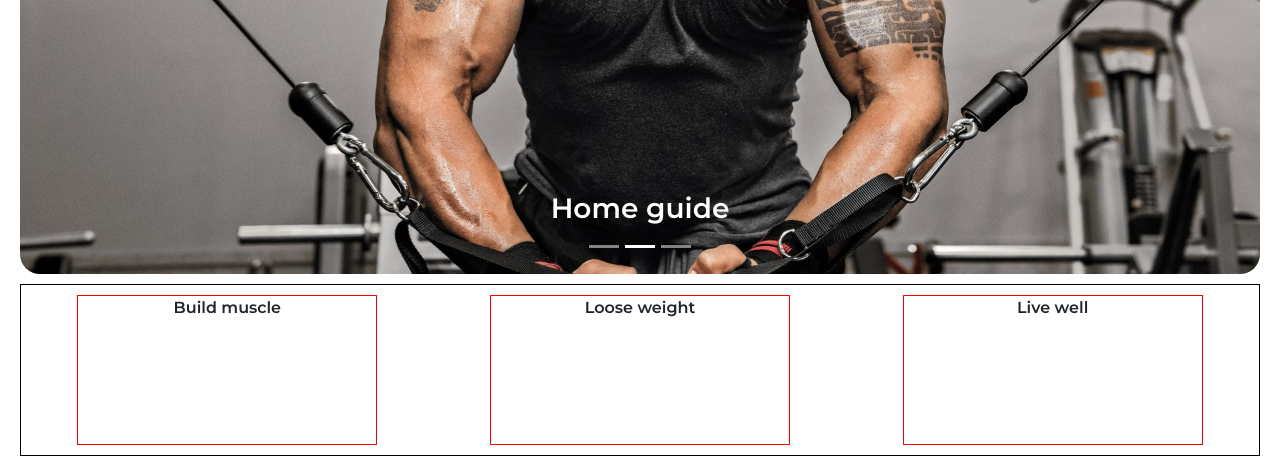
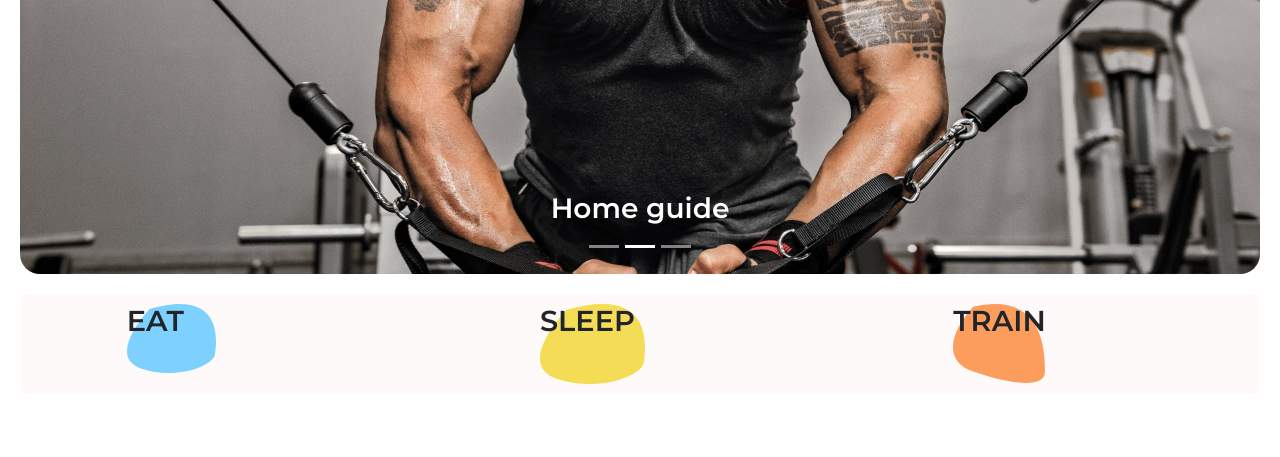
Before and after one commit to SergiuNuta/personal-trainer, a React app: page /home in a window 1280 px wide. Shown: the part 526-983 px from the top of the page. Built offline with nearby package versions, Linux system fonts and the light colour scheme.

Commit message:
added svg to subimage section

```diff
--- a/src/Components/Header/Header.module.scss
+++ b/src/Components/Header/Header.module.scss
@@ -22,6 +22,7 @@
     right: 0;
     padding: 10px 20px;
     cursor: pointer;
+    transition: ease-in-out 0.3s;
 
     &:hover {
       transform: scale(1.2);
@@ -33,6 +34,7 @@
     padding: 10px 20px;
     cursor: pointer;
     z-index: 5;
+    transition: ease-in-out 0.3s;
 
     &:hover {
       transform: scale(1.2);
@@ -99,6 +101,7 @@
   h1 {
     padding: 10px;
     font-size: 2em;
+    transition: ease-in-out 0.3s;
 
     &:hover {
       transform: scale(1.2);
--- a/src/Components/Home/Home.jsx
+++ b/src/Components/Home/Home.jsx
@@ -2,7 +2,9 @@ import React, { Component } from "react";
 import styles from "./Home.module.scss";
 import Carousel from "react-bootstrap/Carousel";
 import img from "../../data/images/dwayne.jpg";
-import Button from "react-bootstrap/Button";
+import fitness from "../../data/images/fitness.png";
+import scale from "../../data/images/smart-scale.png";
+import calm from "../../data/images/calm.png";
 
 export default class Home extends Component {
     render() {
@@ -49,9 +51,54 @@ export default class Home extends Component {
                         </Carousel>
                     </div>
                     <div className={styles.testDiv}>
-                        <div>Build muscle</div>
-                        <div>Loose weight</div>
-                        <div>Live well</div>
+                        <div>
+                            <h3>EAT</h3>
+                            <svg
+                                width="89"
+                                height="69"
+                                viewBox="0 0 89 69"
+                                fill="none"
+                                xmlns="http://www.w3.org/2000/svg"
+                            >
+                                <path
+                                    d="M13.8857 64.4733C-12.9882 55.103 4.28788 25.3301 22.5238 5.00771C96.1028 -16.2222 89.7661 36.08 88.1303 49.5808L88.109 49.7571C86.5094 62.9717 47.4782 76.1863 13.8857 64.4733Z"
+                                    fill="#7ED1FF"
+                                />
+                            </svg>
+                            <img src={fitness} alt=""/>
+                        </div>
+                        <div>
+                            <h3>SLEEP</h3>
+                            <svg
+                                width="105"
+                                height="80"
+                                viewBox="0 0 105 80"
+                                fill="none"
+                                xmlns="http://www.w3.org/2000/svg"
+                            >
+                                <path
+                                    d="M16.382 74.7517C-15.3232 63.8875 5.05873 29.3683 26.573 5.80604C113.38 -18.8084 105.904 41.8318 103.974 57.485L103.949 57.6894C102.062 73.0106 56.0136 88.3319 16.382 74.7517Z"
+                                    fill="#F5DC56"
+                                />
+                            </svg>
+                            <img src={scale} alt=""/>
+                        </div>
+                        <div>
+                            <h3>TRAIN</h3>
+                            <svg
+                                width="92"
+                                height="80"
+                                viewBox="0 0 92 80"
+                                fill="none"
+                                xmlns="http://www.w3.org/2000/svg"
+                            >
+                                <path
+                                    d="M20.137 67.4921C-11.5682 56.628 -1.37721 26.365 20.137 2.80276C92 -14.1221 92 50.4298 92 67.4921C92 84.5545 59.7685 81.0723 20.137 67.4921Z"
+                                    fill="#FC9D5D"
+                                />
+                            </svg>
+                            <img src={calm} alt=""/>
+                        </div>
                     </div>
                     {/* <div className={styles.secondDiv}>
                         <h1>Get</h1>
--- a/src/Components/Home/Home.module.scss
+++ b/src/Components/Home/Home.module.scss
@@ -8,18 +8,39 @@
 
   .testDiv {
     width: 100%;
-    border: 1px solid black;
-    margin-top: 10px;
+    background-color: snow;
+    // border-top: 1px dotted black;
+    // border-bottom: 1px dotted black;
+    // box-shadow: 0 8px 6px -6px silver;
+    margin: 20px 0;
     display: flex;
     flex-wrap: wrap;
-    justify-content: space-evenly;
-    text-align: center;
+    justify-content: space-around;
+    position: relative;
+
+    svg {
+      transition: ease-in-out 0.3s;
+
+      &:hover {
+        transform: scale(1.5);
+      }
+    }
+
+    img {
+      display: none;
+      width: 50px;
+      position: absolute;
+    }
+
+    h3 {
+      z-index: 5;
+      font-size: 1.8em;
+      position: absolute;
+    }
 
     div {
       margin: 10px auto;
-      width: 300px;
-      height: 150px;
-      border: 1px solid red;
+      width: 200px;
     }
   }
 
```
Also changed, not shown: src/data/images/calm.png (added), src/data/images/fitness.png (added), src/data/images/smart-scale.png (added).
